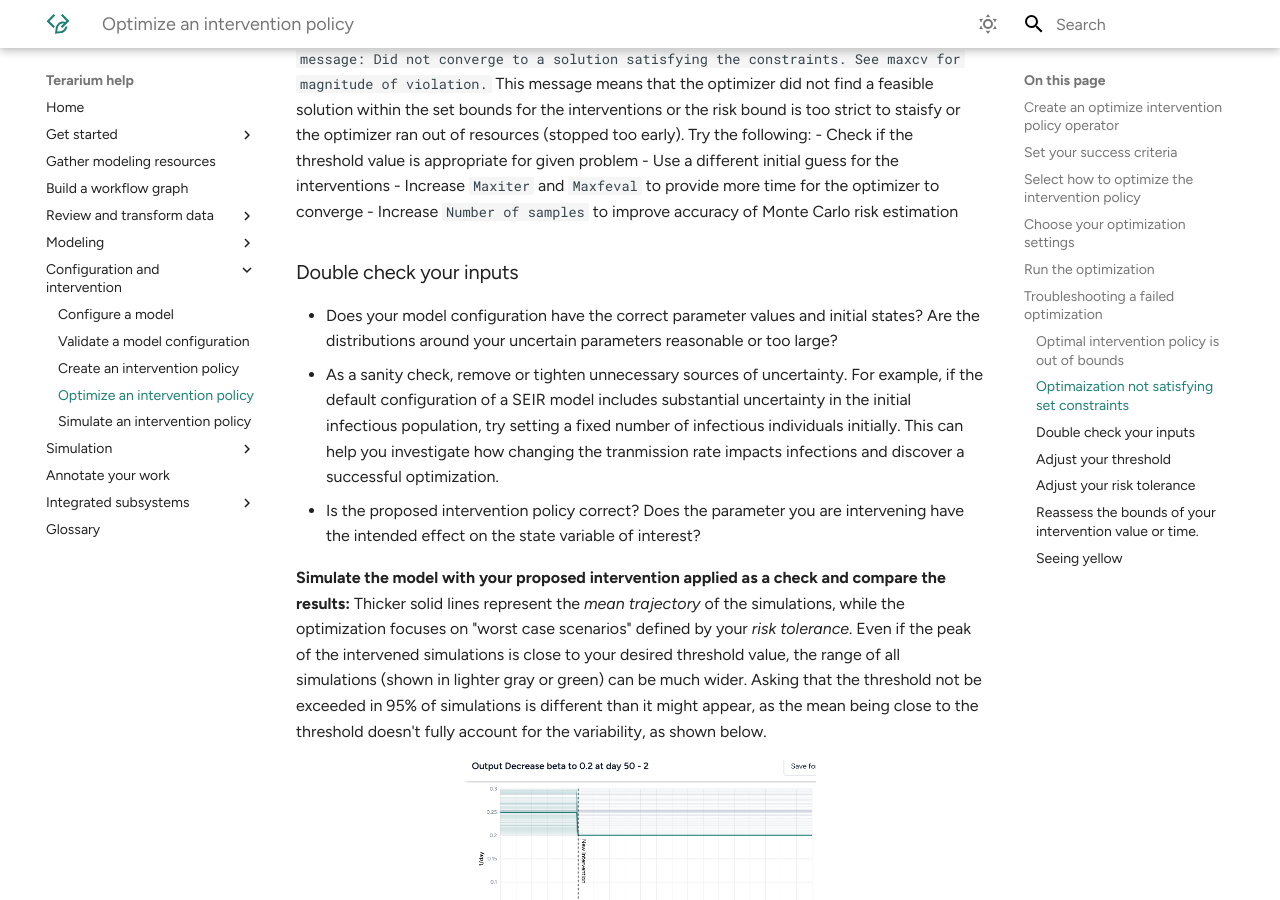
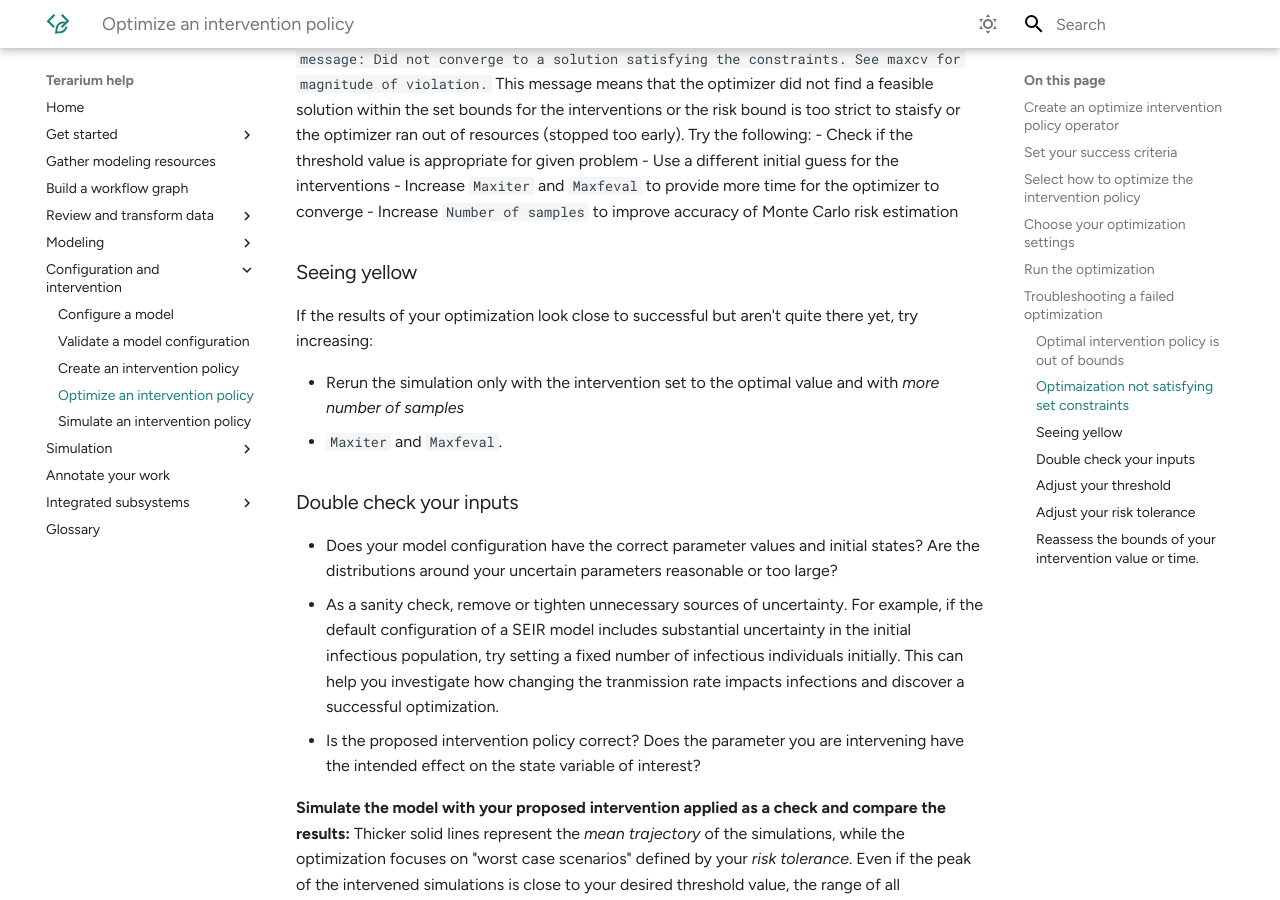
Before and after one commit to DARPA-ASKEM/terarium-docs, an MkDocs documentation site: the page built from docs/config-and-intervention/optimize-intervention-policy.md, in a window 1280 px wide and 900 px high, scrolled down 4927 px. Built offline with MkDocs 1.6.1 and Material for MkDocs 9.7.7, drawn with Linux system fonts in a browser that asks for light colours; plug-ins that fetch from the network failed and are left out; some of the changed text lies outside the part shown.

Commit message:
Update optimize-intervention-policy.md

```diff
--- a/docs/config-and-intervention/optimize-intervention-policy.md
+++ b/docs/config-and-intervention/optimize-intervention-policy.md
@@ -127,6 +127,13 @@ Try the following:
 - Increase `Maxiter` and `Maxfeval` to provide more time for the optimizer to converge
 - Increase `Number of samples` to improve accuracy of Monte Carlo risk estimation
 
+### Seeing yellow
+
+If the results of your optimization look close to successful but aren't quite there yet, try increasing:
+
+- Rerun the simulation only with the intervention set to the optimal value and with *more number of samples*
+- `Maxiter` and `Maxfeval`.
+
 ### Double check your inputs
 
 - Does your model configuration have the correct parameter values and initial states? Are the distributions around your uncertain parameters reasonable or too large?
```
Also changed, not shown: other parts of docs/config-and-intervention/optimize-intervention-policy.md (+0 -7 lines).
